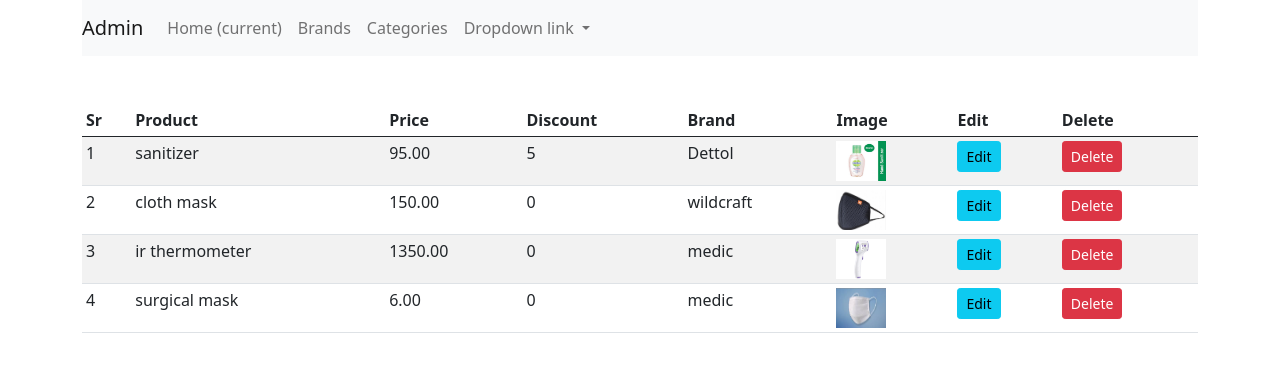
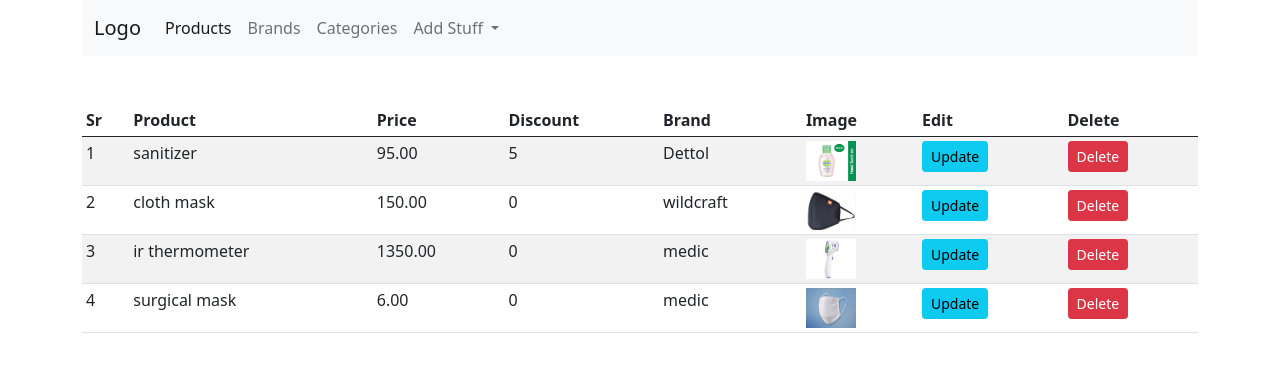
Before and after one commit to mahjabeen-a/CoviSafe, a Flask app: page /admin in a window 1280 px wide. Shown: the top 372 px of the page. Run offline with Flask 2, Linux system fonts and the light colour scheme; a user stored in the database is signed in; data comes from the database, SQL or seed files in the repository; some libraries are stand-ins or nearby versions.

Commit message:
added features in admin page

```diff
--- a/shop/templates/admin/index.html
+++ b/shop/templates/admin/index.html
@@ -3,35 +3,39 @@
 <!--navigation bar-->
 <div class="container">
   <nav class="navbar navbar-expand-lg navbar-light bg-light">
-        <a class="navbar-brand" href="#">Admin</a>
-        <button class="navbar-toggler" type="button" data-toggle="collapse" data-target="#navbarNavDropdown" aria-controls="navbarNavDropdown" aria-expanded="false" aria-label="Toggle navigation">
+    <div class="container-fluid">
+      <a class="navbar-brand" href="#">Logo</a>
+      <button class="navbar-toggler" type="button" data-bs-toggle="collapse" data-bs-target="#navbarSupportedContent" aria-controls="navbarSupportedContent" aria-expanded="false" aria-label="Toggle navigation">
         <span class="navbar-toggler-icon"></span>
       </button>
-        <div class="collapse navbar-collapse" id="navbarNavDropdown">
-          <ul class="navbar-nav">
-            <li class="nav-item active">
-              <a class="nav-link" href="#">Home <span class="sr-only">(current)</span></a>
+      <div class="collapse navbar-collapse" id="navbarSupportedContent">
+        <ul class="navbar-nav me-auto mb-2 mb-lg-0">
+          <li class="nav-item">
+            <a class="nav-link active" aria-current="page" href="#">Products</a>
           </li>
           <li class="nav-item">
-              <a class="nav-link" href="/brands">Brands</a>
+            <a class="nav-link" href="{{url_for('brands')}}">Brands</a>
           </li>
           <li class="nav-item">
-              <a class="nav-link" href="/category">Categories</a>
+            <a class="nav-link" href="{{url_for('category')}}">Categories</a>
           </li>
           <li class="nav-item dropdown">
-              <a class="nav-link dropdown-toggle" href="#" id="navbarDropdownMenuLink" data-toggle="dropdown" aria-haspopup="true" aria-expanded="false">
-                Dropdown link
+            <a class="nav-link dropdown-toggle" href="#" id="navbarDropdown" role="button" data-bs-toggle="dropdown" aria-expanded="false">
+              Add Stuff
             </a>
-              <div class="dropdown-menu" aria-labelledby="navbarDropdownMenuLink">
-                <a class="dropdown-item" href="#">Action</a>
-                <a class="dropdown-item" href="#">Another action</a>
-                <a class="dropdown-item" href="#">Something else here</a>
-              </div>
+            <ul class="dropdown-menu" aria-labelledby="navbarDropdown">
+              <li><a class="dropdown-item" href="{{url_for('addproduct')}}">Add Product</a></li>
+              <li><hr class="dropdown-divider"></li>
+              <li><a class="dropdown-item" href="{{url_for('addbrand')}}">Add Brand</a></li>
+              <li><a class="dropdown-item" href="{{url_for('addcat')}}">Add Category</a></li>
+            </ul>
           </li>
         </ul>
       </div>
+    </div>
   </nav>
 </div>
+<!--Navbar ends-->
 <div class="container mt-5">
     {% include '_messages.html' %}
     <table class="table table-sm table-condensed table-striped">
@@ -54,7 +58,7 @@
             <td>{{ product.discount }}</td>
             <td>{{ product.brand.name}}</td>
             <td> <img src="{{url_for('static',filename='images/' + product.image_1)}}" alt="{{product.name}}" width="50" height="40"></td>
-            <td><a href="{{url_for('updateproduct',id=product.id)}}"class="btn btn-info btn-sm" >Edit</a></td>
+            <td><a href="{{url_for('updateproduct',id=product.id)}}"class="btn btn-info btn-sm" >Update</a></td>
             <td><button type="button" class="btn btn-danger btn-sm" data-bs-toggle="modal" data-bs-target="#exampleModal-{{product.id}}">
               Delete
             </button></td>
```
Also changed, not shown: shop/templates/admin/brand.html (+18 -15 lines). Lines whose indentation alone changed are shown as unchanged.
